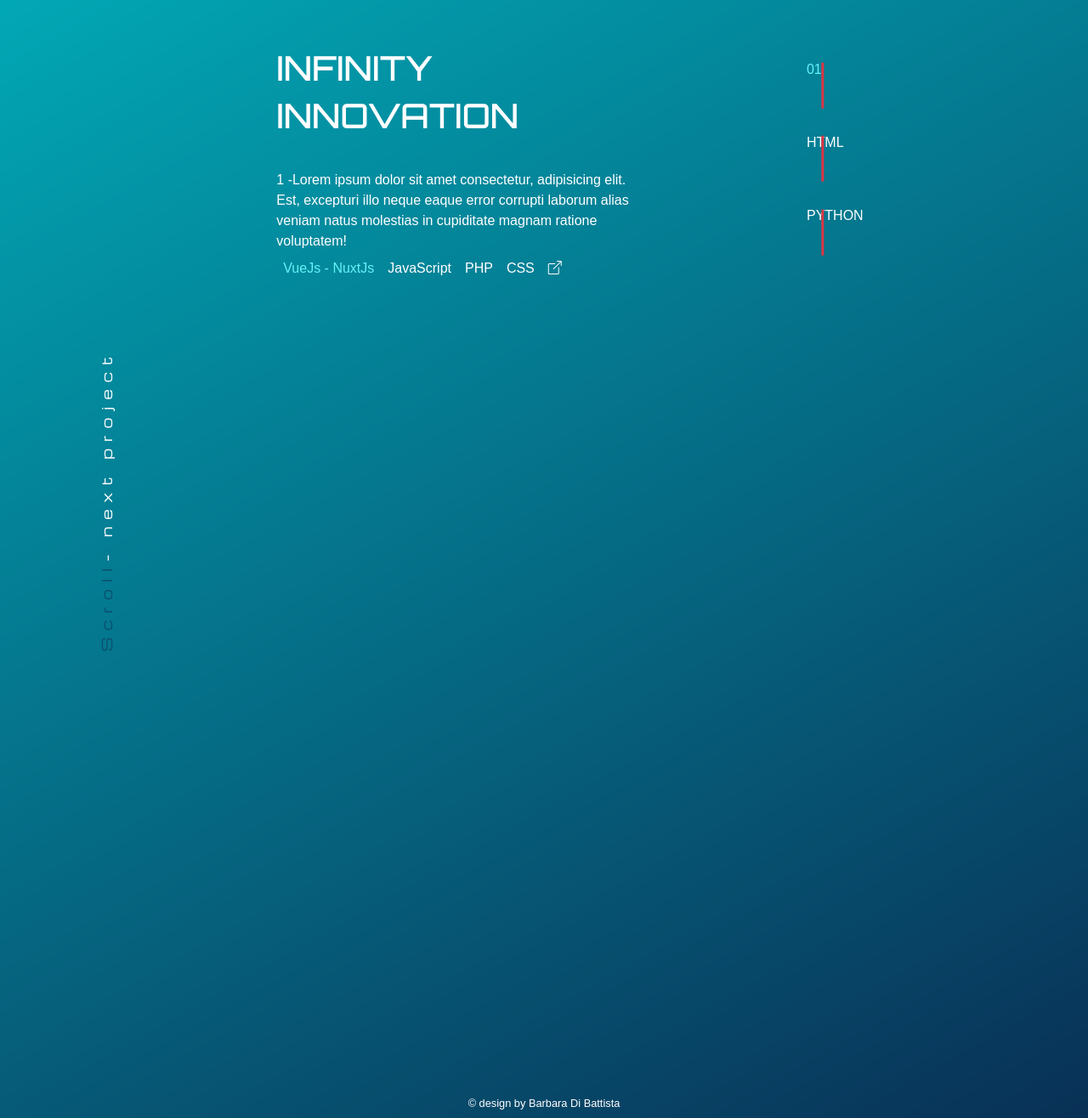
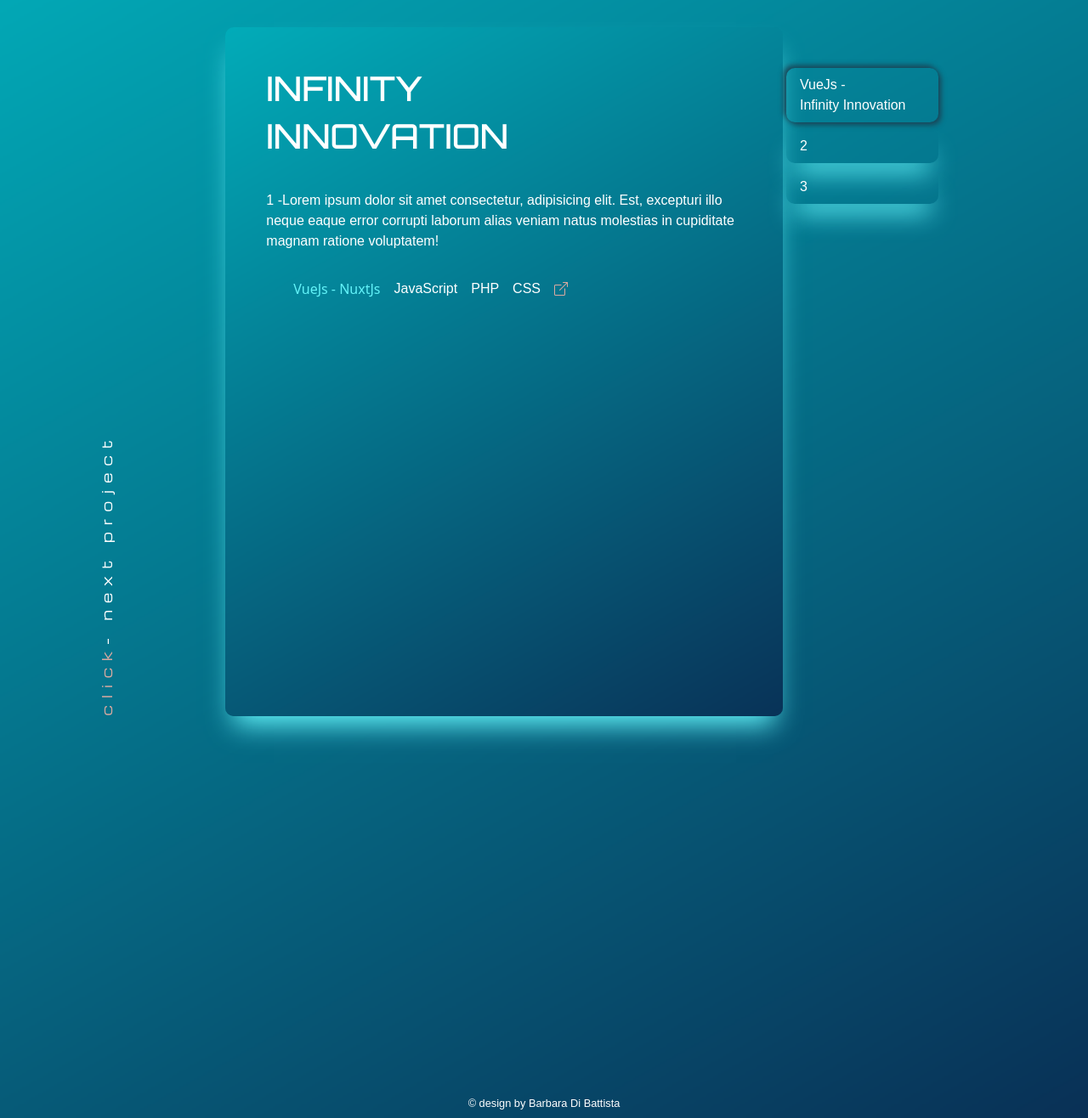
Before and after one commit to dibattista/di-battista-barbara-public, a Flask app: page /projets in a window 1280 px wide. Shown: the part 106-1422 px from the top of the page at 85% size. Run offline with Flask 2, Linux system fonts and the light colour scheme; some libraries are stand-ins or nearby versions; some web fonts are replaced.

Commit message:
version with tab

```diff
--- a/static/css/style.css
+++ b/static/css/style.css
@@ -34,7 +34,7 @@ li > a {
 ul {
     list-style: none;
     display: flex;
-    margin-bottom: 0;
+    margin-bottom: 0 !important;
 }
 
 p, .p-2 {
@@ -121,7 +121,7 @@ a {
 }
 
 .welcome-span-color-word {
-  color: var(--main-color);
+  color: var(--second-color);
 }
 /* END div left index */
 
@@ -158,29 +158,16 @@ a {
 /* END PAGE INDEX */
 
 /* PAGE PROJETS */
-.container-scrollable {
-  height: 50vh;
-  overflow-y: scroll;
-  overflow-x: hidden; /* Hide vertical scrollbar */
-  position: relative;
-  scrollbar-color: var(--main-color) transparent;
+
+.h1-projet-1, .p-projet-1 {
+  color: white!important;
 }
 
-/* .bg-project-1 {
-  background-image: url('/static/images/background-blue-gradient-bdb.png');
+.bi-box-arrow-up-right {
+  color: var(--second-color) !important;
 }
-.bg-project-2 {
-  background-image: url('/static/images/background-orange-gradient-bdb.png');
-}
-.bg-project-3 {
-  background-image: url('/static/images/background-black-gradient-bdb.png');
-} */
-
-.fixed-height-project-content {
-  height: 100%;
-}
-.h1-projet-1, .p-projet-1 {
-  color: white!important;
+.project-span-color-vertical {
+  color: var(--second-color);
 }
 
 a:hover .bi-box-arrow-up-right {
@@ -193,45 +180,51 @@ a:hover .bi-box-arrow-up-right {
   letter-spacing: .5rem;
 }
 
-.vertical-title-project {
-  writing-mode: rl-tb;
-  writing-mode:tb-rl;
-  -webkit-transform:rotate(90deg);
-  -moz-transform:rotate(90deg);
-  -o-transform: rotate(90deg);
-  -ms-transform:rotate(90deg);
-  transform: rotate(90deg);
-}
 
 /* ! custom boostrap general style !*/
-.list-group-item.active {
-  background-color: transparent !important;
-  color: var(--main-highlight-color) !important;
-  border-color: white !important;
-}
-.list-group-item:hover {
+
+.nav-link.active {
   background-color: transparent !important;
 }
 
-.list-group-item:hover p {
-  color: var(--main-highlight-color) !important;
+.nav-tabs {
+  --bs-nav-tabs-border-color: transparent !important;
 }
 
-.list-group {
-  --bs-list-group-bg: transparent !important;
-}
-
-.list-group-item {
+.nav-tabs .nav-link {
   border-top: 0 !important;
   border-left: 0 !important;
   border-right: 0 !important;
   border-bottom: 0 !important;
+  border-radius: 10px !important;
+  /* background-color: var(--main-color) !important; */
+  /*box-shadow: inset  3px 3px 6px #1B4456, inset -3px -3px 6px #1B4657;*/
+  box-shadow: rgb(99, 243, 249) 0px 20px 30px -10px;
 }
 
-.list-group-item.list-project {
-  border-bottom-right-radius: unset !important;
-  border-bottom-left-radius: unset !important;
+.nav-tabs .nav-link:hover {
+  box-shadow:  3px 3px 6px #1B4456, -3px -3px 6px #1B4657;
 }
+.nav-tabs .nav-link.nav-link.active {
+  box-shadow:  3px 3px 6px #1B4456, -3px -3px 6px #1B4657;
+}
+
+.bg-content-project {
+  padding: 0 !important;
+  margin: 0 !important;
+  background-image: url(../images/background-home-bdb.png);
+  /* Full height */
+    height: 57vh;
+  /* Center and scale the image nicely */
+  background-position: center;
+  /* background-repeat: no-repeat; */
+  background-size: cover;
+  max-width: 100% !important;
+  border-radius: 10px !important;
+  /*box-shadow: 3px 3px 6px #1B4456, inset -3px -3px 6px #1B4657;*/
+  box-shadow: rgb(99, 243, 249) 0px 20px 30px -10px;
+}
+
 /* END ! custom boostrap general style !*/
 /* END PAGE PROJETS */
 
--- a/templates/base.html
+++ b/templates/base.html
@@ -43,7 +43,7 @@
           <!-- Navbar -->
           <nav class="navbar navbar-dark navbar-expand-lg">
                 <a class="navbar-brand" href="{{ url_for('index')}}">
-                  <img src="{{url_for('static', filename='/images/logo-bdb.png')}}" width="80" height="80" alt=''>
+                  <img class="img-navbar-brand" src="{{url_for('static', filename='/images/logo-bdb.png')}}" width="80" height="80" alt=''>
                 </a>
 
                 <!-- Toggle button -->
@@ -129,50 +129,14 @@
           document.querySelector(".background-blur").classList.remove("background-blur");
         }
       });
-      document.querySelector('.container-scrollable').addEventListener("scroll", function () {
-        console.log('ICI SCROLL');
-        var body = document.getElementsByTagName('body')[0];
-        var list1Active = document.activeElement.querySelector('.list-project-1');
-        var list2Active = document.activeElement.querySelector('.list-project-2');
-        var list3Active = document.activeElement.querySelector('.list-project-3');
-        if (list1Active) {
-          console.log('in list1');
-          body.style.backgroundImage = "url('static/images/background-blue-gradient-bdb.png')";
+      // change logo in project page
+        if (window.history) {
+          var pageUrl = window.location.href;
+          if(pageUrl === 'http://127.0.0.1:5000/projets') {
+            console.log('ICI')
+            document.querySelector(".img-navbar-brand").src = "{{url_for('static', filename='/images/logo-project1-bdb.png')}}";
+          }
         }
-        else if (list2Active) {
-          console.log('in list2');
-          body.style.backgroundImage = "url('static/images/background-orange-gradient-bdb.png')";
-        }
-        else if (list3Active) {
-          console.log('in list3');
-          body.style.backgroundImage = "url('static/images/background-black-gradient-bdb.png')";
-
-        } else body.style.backgroundImage = "url('static/images/background-home-bdb.png')";
-      });
-      // Page projets - Scrollspy bug - solution bootstrap/issues/32496 - thanks
-      function hotfixScrollSpy() {
-        var dataSpyList = [].slice.call(document.querySelectorAll('[data-bs-spy="scroll"]'))
-        let curScroll = getCurrentScroll();
-        dataSpyList.forEach(function (dataSpyEl) {
-          let offsets = bootstrap.ScrollSpy.getInstance(dataSpyEl)['_offsets'];
-            for(let i = 0; i < offsets.length; i++){
-                offsets[i] += curScroll;
-            }
-          })
-      }
-
-      function getCurrentScroll() {
-          return window.pageYOffset || document.documentElement.scrollTop;
-      }
-      window.onload = function () {
-        hotfixScrollSpy();
-        window.scrollBy(0,1);
-      }
-
-      // document.querySelector('.list-project-3').addEventListener("click", function () {
-      //   var body = document.getElementsByTagName('body')[0];
-      //   body.style.backgroundImage = "url('static/images/background-black-gradient-bdb.png')";
-      // });
     </script>
   </body>
 </html>
--- a/templates/projets.html
+++ b/templates/projets.html
@@ -7,108 +7,80 @@
         </div>
         <div class="row gx-2">
           <div class="col-lg-1 d-flex justify-content-center">
-            <p class="vertical-title"><span class="welcome-span-color-word">Scroll</span>- next project</p>
+            <p class="vertical-title"><span class="project-span-color-vertical">click</span>- next project</p>
           </div>
           <div class="col-1"></div>
-          <div class="col-7 pt-4">
-            <div data-bs-spy="scroll"
-                 data-bs-target="#list-example"
-                 data-bs-offset="0"
-                 id="custom-scrollspy"
-                 class="scrollspy-example container-scrollable"
-                 tabindex="0">
-              <div id="list-item-1" class="row fixed-height-project-content fade show active bg-project-1 pb-4">
-                <div class="col-1"></div>
-                <div class="col-8">
+          <div class="col-7 bg-content-project p-5">
+            <!-- Tab content project -->
+            <div class="tab-content" id="myTabContent">
+              <div class="tab-pane fade show active" id="content-link1" role="tabpanel" aria-labelledby="content-link1-tab">
                 <h1 class="h1-projet-1">INFINITY</h1>
                 <h1 class="h1-projet-1">INNOVATION</h1>
-                    <div class="space-row-2"></div>
+                <div class="row space-row-2"></div>
                 <P class="p-projet-1">1 -Lorem ipsum dolor sit amet consectetur, adipisicing elit.
                   Est, excepturi illo neque eaque error corrupti laborum alias
                   veniam natus molestias in cupiditate magnam ratione voluptatem!
                 </P>
-                    <div class="d-flex flex-row align-items-center">
-                      <div class="p-2"><span class="div-span-strength-color">VueJs - NuxtJs</span></div>
-                      <div class="p-2"><p class="p-projet-1">JavaScript</p></div>
-                      <div class="p-2"><p class="p-projet-1">PHP</p></div>
-                      <div class="p-2"><p class="p-projet-1">CSS</p></div>
-                      <div class="p-2">
+                <div class="row space-row-2"></div>
+                <ul>
+                  <li class="pe-3"><span class="div-span-strength-color">VueJs - NuxtJs</span></li>
+                  <li class="pe-3"><p>JavaScript</p></li>
+                  <li class="pe-3"><p>PHP</p></li>
+                  <li class="pe-3"><p>CSS</p></li>
+                  <li>
                     <a href="https://www.infinity-innovation.fr" target="_blank">
                       <i class="bi bi-box-arrow-up-right"></i>
                     </a>
+                  </li>
+                </ul>
+              </div>
+              <div class="tab-pane fade" id="content-link2" role="tabpanel" aria-labelledby="content-link2-tab">
+                2-This is some placeholder content the Home tab's associated content. Clicking another tab will toggle the visibility of this one for the next. The tab JavaScript swaps classes to control the content visibility and styling. You can use it with tabs, pills, and any other .nav-powered navigation.
+              </div>
+              <div class="tab-pane fade" id="content-link3" role="tabpanel" aria-labelledby="content-link3-tab">
+                3-This is some placeholder content the Home tab's associated content. Clicking another tab will toggle the visibility of this one for the next. The tab JavaScript swaps classes to control the content visibility and styling. You can use it with tabs, pills, and any other .nav-powered navigation.
               </div>
             </div>
+            <!-- END Tab content project -->
           </div>
-                <div class="col-3"></div>
-              </div>
-              <div id="list-item-2" class="row fixed-height-project-content bg-project-2 pb-4">
-                <div class="col-1"></div>
-                <div class="col-8 bg-success">
-                    <div class="space-row-2"></div>
-                    <h1 class="h1-projet-1">VOTRE</h1>
-                    <h1 class="h1-projet-1">RÉFLEXOLOGUE</h1>
-                    <div class="space-row-2"></div>
-                    <P class="p-projet-1">2 -Lorem ipsum dolor sit amet consectetur, adipisicing elit.
-                      Est, excepturi illo neque eaque error corrupti laborum alias
-                      veniam natus molestias in cupiditate magnam ratione voluptatem!
-                    </P>
-                    <div class="d-flex flex-row align-items-center">
-                      <div class="p-2"><p>JavaScript</p></div>
-                      <div class="p-2"><p>PHP</p></div>
-                      <div class="p-2"><p>CSS</p></div>
-                      <div class="p-2"><span class="div-span-strength-color">HTML</span></div>
-                      <div class="p-2">
-                        <a href="https://votre-reflexologue.com/" target="_blank">
-                          <i class="bi bi-box-arrow-up-right"></i>
+          <div class="col-2">
+            <!-- Tab navs projects -->
+            <ul class="nav nav-tabs flex-column pt-5" id="myTab" role="tablist" aria-orientation="vertical">
+              <li class="nav-item">
+                <a
+                  class="nav-link active mb-2"
+                  id="content-link1-tab"
+                  data-bs-toggle="tab"
+                  data-bs-target="#content-link1"
+                  role="tab"
+                  aria-controls="content-link1"
+                  aria-selected="true">
+                  <p>VueJs -</p>
+                  <p>Infinity Innovation</p>
                 </a>
-                      </div>
-                    </div>
-                </div>
-                <div class="col-3"></div>
-              </div>
-              <div id="list-item-3" class="row fixed-height-project-content bg-project-3 pb-4">
-                <div class="col-1"></div>
-                <div class="col-8 bg-success">
-                  <div class="space-row-2"></div>
-                  <h1 class="h1-projet-1">OC</h1>
-                  <h1 class="h1-projet-1">PYTHON</h1>
-                  <div class="space-row-2"></div>
-                  <P class="p-projet-1">3 -Lorem ipsum dolor sit amet consectetur, adipisicing elit.
-                      Est, excepturi illo neque eaque error corrupti laborum alias
-                      veniam natus molestias in cupiditate magnam ratione voluptatem!
-                  </P>
-                  <div class="d-flex flex-row align-items-center">
-                    <div class="p-2"><p>PYTHON</p></div>
-                    <div class="p-2"><span class="div-span-strength-color">HTML</span></div>
-                    <div class="p-2"><p>SQL</p></div>
-                    <div class="p-2">
-                      <a href="https://github.com/dibattista" target="_blank">
-                        <i class="bi bi-box-arrow-up-right"></i>
-                      </a>
-                    </div>
-                  </div>
-                </div>
-                <div class="col-3"></div>
-              </div>
-            </div>
-          </div>
-          <div class="col-1 pt-4">
-            <div id="list-example" class="list-group">
-                  <a class="list-group-item list-group-item-action list-project active list-project-1" href="#list-item-1">
-                    <p class="h6 p-2">01</p>
-                    <div class="bg-danger vertical-title-project" style="height: 3px; width: 100%;"></div>
-                  </a>
-                  <div class="row space-row-2"></div>
-                  <a class="list-group-item list-group-item-action list-project list-project-2" href="#list-item-2">
-                    <p class="h6 p-2">HTML</p>
-                    <div class="bg-danger vertical-title-project" style="height: 3px; width: 100%;"></div>
-                  </a>
-                  <div class="row space-row-2"></div>
-                  <a class="list-group-item list-group-item-action list-project list-project-3" href="#list-item-3">
-                    <p class="h6 p-2">PYTHON</p>
-                    <div class="bg-danger vertical-title-project" style="height: 3px; width: 100%;"></div>
-                  </a>
-            </div>
+              </li>
+              <li class="nav-item">
+                <a
+                  class="nav-link mb-2"
+                  id="content-link2-tab"
+                  data-bs-toggle="tab"
+                  data-bs-target="#content-link2"
+                  role="tab"
+                  aria-controls="content-link2"
+                  aria-selected="false">2</a>
+              </li>
+              <li class="nav-item">
+                <a
+                  class="nav-link"
+                  id="content-link3-tab"
+                  data-bs-toggle="tab"
+                  data-bs-target="#content-link3"
+                  role="tab"
+                  aria-controls="content-link2"
+                  aria-selected="false">3</a>
+              </li>
+            </ul>
+             <!-- END Tab navs projects -->
           </div>
           <div class="col-1"></div>
         </div>
```
Also changed, not shown: static/images/16.png (added), static/images/18.png (added), static/images/22.png (added), static/images/23.png (added), static/images/logo-bdb.png, static/images/logo-project1-bdb.png (added). Lines whose indentation alone changed are shown as unchanged.
